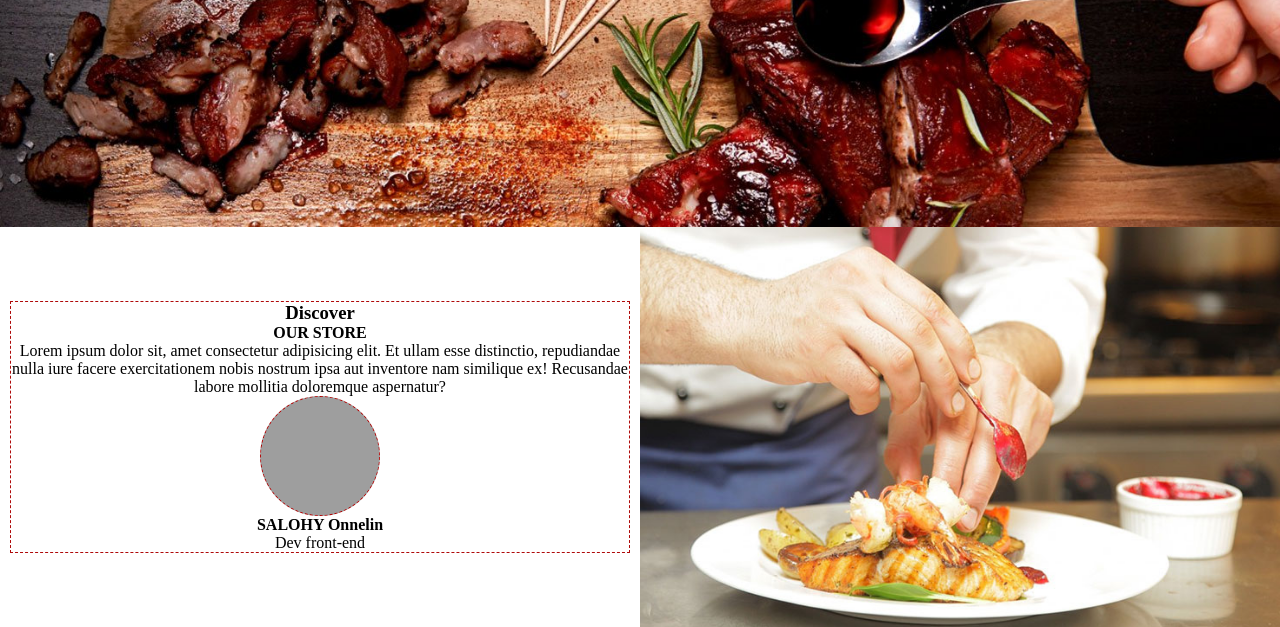
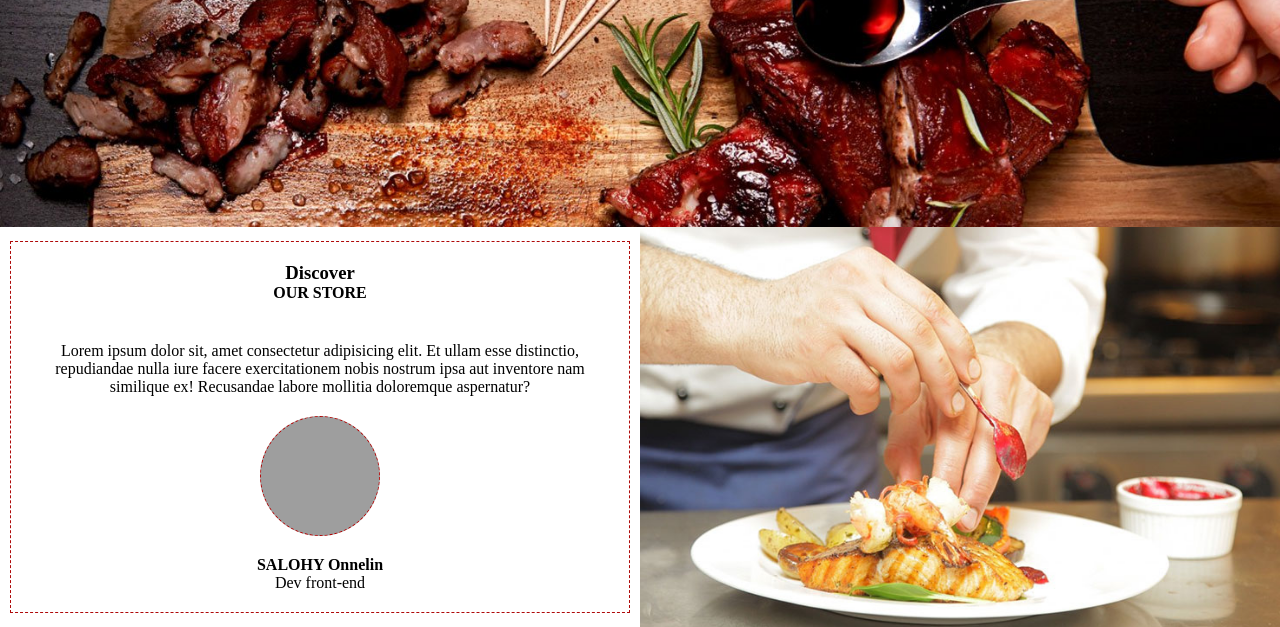
Before and after one commit to salohy-onnelin25/Projet-2-Resto, a plain HTML site: page index.html in a window 1280 px wide. Shown: the part 573-1200 px from the top of the page. Drawn offline with Linux system fonts and the light colour scheme; grey boxes are pictures that could not be loaded.

Commit message:
12/09/25 à 10h06

```diff
--- a/Assets/styles/layouts/_main.scss
+++ b/Assets/styles/layouts/_main.scss
@@ -7,21 +7,26 @@ main {
             justify-content: center;
             align-items: center;
             .main-top10 {
+                display: flex;
+                align-items: center;
+                justify-content: center;
+                flex-direction: column;
                 margin: 10px;
                 border: 1px dashed $brown;
                 text-align: center;
-                gap: 100px;
-                .main-top14{
+                gap: 20px;
+                padding: 20px;
+                .main-top14 {
                     align-items: center;
                     display: flex;
                     justify-content: center;
                     align-items: center;
-                    .circle{
+                    .circle {
                         width: 120px;
                         height: 120px;
                         border-radius: 50%;
                         overflow: hidden;
-                        background: url(../imgs/2b5c3c11-f7e4-470a-8f5c-bf86244483a5.png)center/cover;
+                        background: url(../imgs/2b5c3c11-f7e4-470a-8f5c-bf86244483a5.png) center/cover;
                         border: 1px dashed $brown;
                     }
                 }
```
Also changed, not shown: Assets/styles/style.css, 1 other file.
